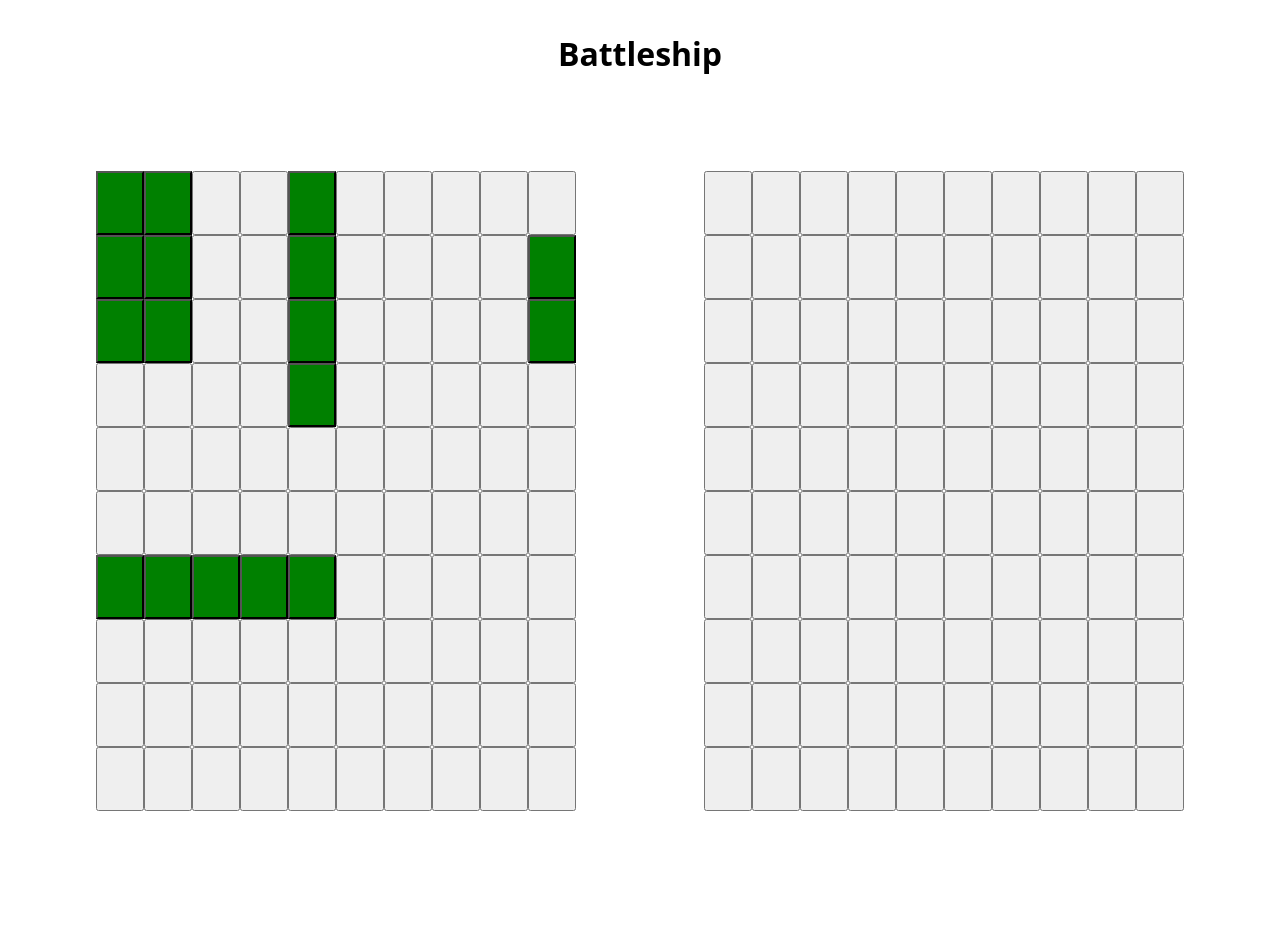
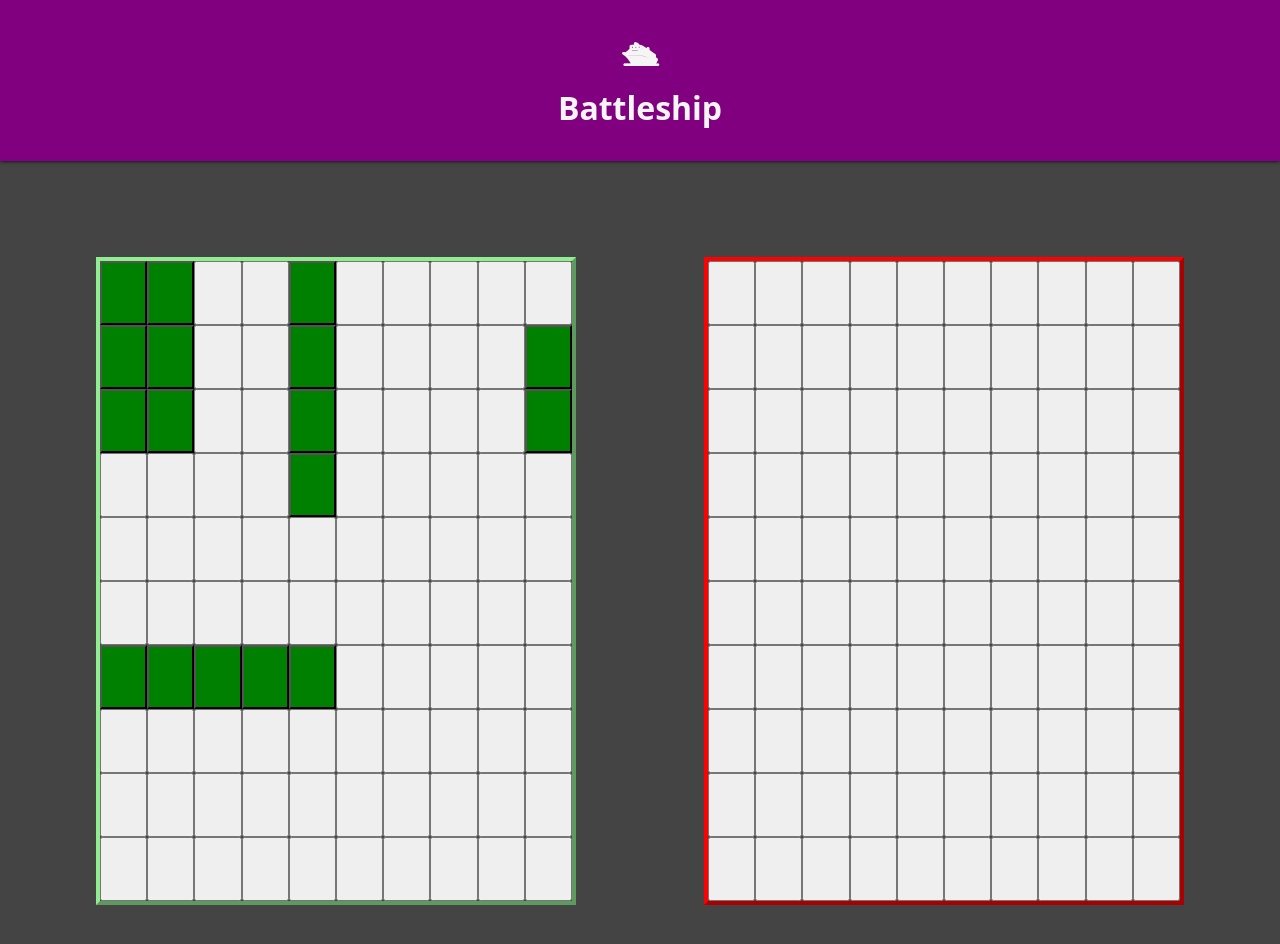
Before and after one commit to 0xYoyo/battleship-game-0xYoyo, a plain HTML site: page index.html in a window 1280 px wide. Before the commit the page ends 907 px from the top, so only its background shows below. Drawn offline with Linux system fonts and the light colour scheme.

Commit message:
add a bit of styling

```diff
--- a/index.html
+++ b/index.html
@@ -9,7 +9,10 @@
     <title>Battleship</title>
   </head>
   <body>
-    <h1>Battleship</h1>
+    <h1>
+      <div>🛳</div>
+      Battleship
+    </h1>
     <div class="container"></div>
     <div class="popup" id="popupW">
       <h2>Congratulations!</h2>
--- a/styles.css
+++ b/styles.css
@@ -4,12 +4,17 @@ body {
     Oxygen, Ubuntu, Cantarell, "Open Sans", "Helvetica Neue", sans-serif;
   box-sizing: border-box;
   margin: 0;
+  background-color: #444;
 }
 
 h1 {
   text-align: center;
   margin: 0;
-  padding-top: 2rem;
+  padding: 2rem;
+  background-color: purple;
+  color: whitesmoke;
+  /* border-bottom: 1rem inset #444; */
+  box-shadow: 0 0 4px black;
 }
 
 .container {
@@ -23,6 +28,14 @@ h1 {
 .right {
   display: grid;
   grid-template-columns: repeat(10, 1fr);
+}
+
+.right {
+  border: 4px outset red;
+}
+
+.left {
+  border: 4px outset lightgreen;
 }
 
 button {
```
